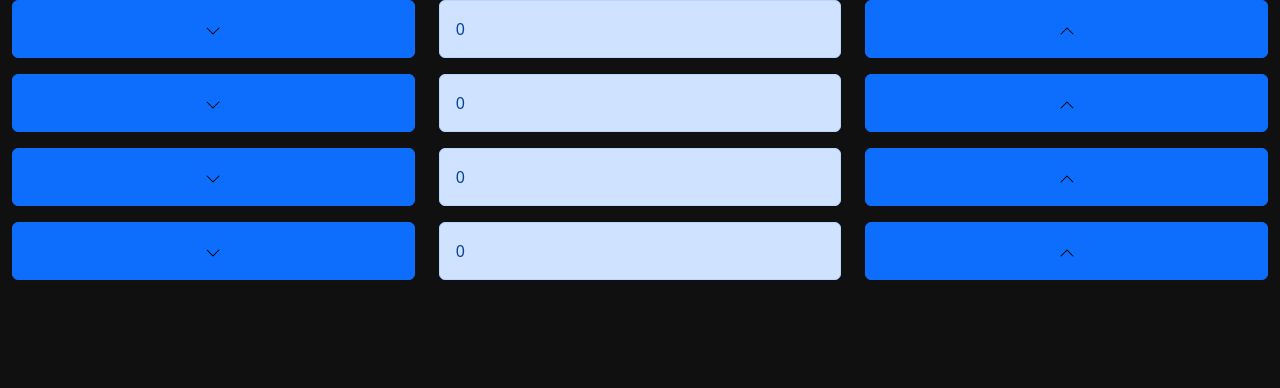
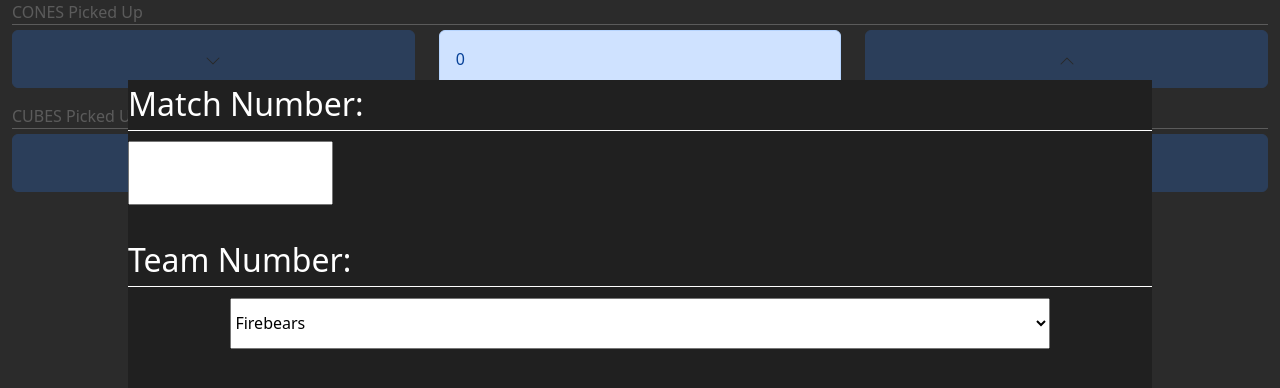
Before and after one commit to firebears-frc/ScoutingWebsite2, a React (Vite) app: page / in a window 1280 px wide. Shown: the top 388 px of the page. Built offline with nearby package versions, Linux system fonts and the light colour scheme.

Commit message:
Added Team Selection Window

```diff
--- a/src/App.jsx
+++ b/src/App.jsx
@@ -5,17 +5,18 @@ import 'bootstrap/dist/css/bootstrap.min.css';
 
 import Button from 'react-bootstrap/Button';
 
-import ButtonList from './components/ButtonList.jsx';
+import TeamSelection from './components/TeamSelection';
+import ButtonList from './components/ButtonList';
 
 function App() {
   const [count, setCount] = useState(0)
 
   return (
     <div style={{width: "100%", height: "100%", backgroundColor: "#101010"}} className="App">
-		<ButtonList></ButtonList>
-    <ButtonList></ButtonList>
-    <ButtonList></ButtonList>
-    <ButtonList></ButtonList>
+      <TeamSelection/>
+
+      <ButtonList Title="CONES Picked Up"/>
+      <ButtonList Title="CUBES Picked Up"/>
     </div>
   )
 }
--- a/src/components/ButtonList.jsx
+++ b/src/components/ButtonList.jsx
@@ -3,11 +3,12 @@ import Container from 'react-bootstrap/Container';
 
 import Ticker from './Ticker.jsx';
 
-class ButtonList extends Component {
-  render() {
-    return <Container fluid>
-		<Ticker></Ticker>
-	</Container>;
-  }
+const ButtonList = ({Title}) => {
+  return (
+    <Container fluid>
+      <Ticker Title={Title}></Ticker>
+    </Container>
+  )
 }
-export default ButtonList;
+
+export default ButtonList
--- /dev/null
+++ b/src/components/TeamSelection.jsx
@@ -0,0 +1,23 @@
+import React from 'react'
+import styles from "./TeamSelection.module.css"
+
+const TeamSelection = () => {
+  return (
+    <div style={{width: '100%', height: '100%', backgroundColor: 'rgba(50,50,50,0.8)', position: 'absolute', zIndex: '99999 !importiant'}}>
+        <div className={styles.z} style={{width: '80%', height: '80%', backgroundColor: 'rgb(32, 32, 32)',position: 'absolute', top: '10%', left: '10%'}}>
+
+            <div style={{width: '100%',height: '8%',color: 'white',fontSize: '4vh', borderBottom: '1px solid white', display: 'block'}}>Match Number:</div>
+            <input type='number' style={{width: '20%', height: '10%', marginTop: '1%', marginBottom: "3%", display: 'block'}}></input>
+
+            <div style={{width: '100%',height: '8%',color: 'white',fontSize: '4vh', borderBottom: '1px solid white', display: 'block'}}>Team Number:</div>
+            <select style={{width: '80%', height: '8%', marginLeft: '10%', marginTop: '1%'}}>
+              <option value="2846">Firebears</option>
+              <option value="1010">Binary</option>
+              <option value="0000">N/A</option>
+            </select>
+        </div>
+    </div>
+  )
+}
+
+export default TeamSelection
--- /dev/null
+++ b/src/components/TeamSelection.module.css
@@ -0,0 +1,3 @@
+.z {
+    z-index: 999 !important;
+}
--- a/src/components/Ticker.jsx
+++ b/src/components/Ticker.jsx
@@ -10,13 +10,15 @@ import './Ticker.css';
 import DownIcon from '../assets/chevron-down.svg'
 import UpIcon from '../assets/chevron-up.svg'
 
-const Ticker = () => {
+const Ticker = ({Title}) => {
 	let [num,setNum] = useState(0);
 
 	return (
+		<div>
+			<div style={{width: '100%', height: '100%', color: 'white', borderBottom: '1px solid white',marginBottom: '5px'}}>{Title}</div>
 			<Row>
 				<Col>
-				<Button className="tallbtn" onClick={() => setNum(--num)}>
+					<Button className="tallbtn" onClick={() => setNum(num <= 0 ? 0 : --num)}>
 					<img src={DownIcon} alt="chevron-down" />
 					</Button>
 				</Col>
@@ -29,6 +31,7 @@ const Ticker = () => {
 					</Button>
 				</Col>
 			</Row>
+		</div>
 	)
 }
 
```
Lines whose indentation alone changed are shown as unchanged.
